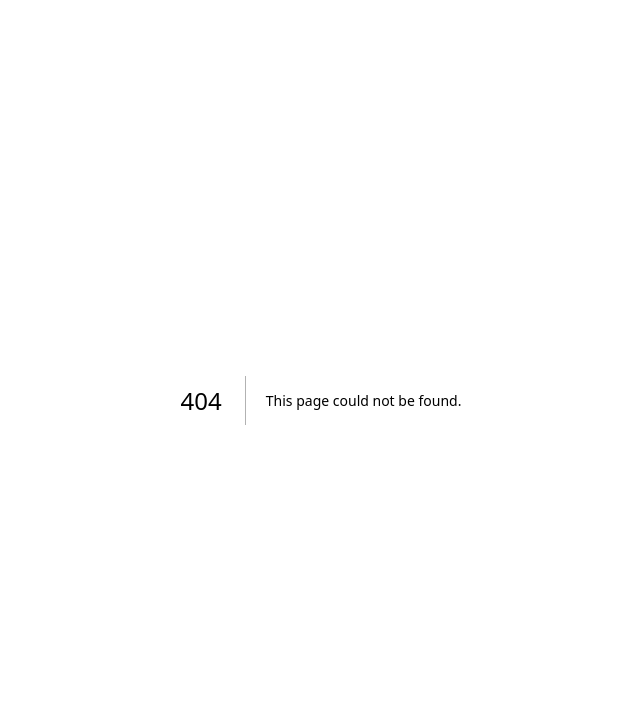
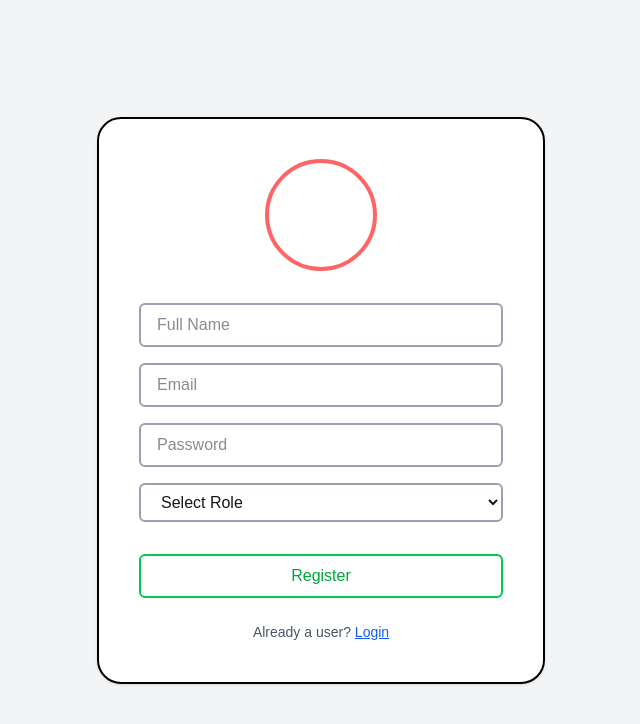
Before and after one commit to KrishBawangade/fleet_flow, a Next.js app in the folder frontend/: page /register in a window 1280 px wide. Before the commit this address had no page. Shown: the top 724 px of the page, without its empty margins (319-959 px from the left). Built offline with nearby package versions, Linux system fonts and the light colour scheme.

Commit message:
Add Authentication page

```diff
--- /dev/null
+++ b/frontend/app/(auth)/login/page.tsx
@@ -0,0 +1,63 @@
+"use client";
+
+import { useRouter } from "next/navigation";
+
+export default function LoginPage() {
+  const router = useRouter();
+
+  return (
+    <div className="min-h-screen bg-gray-100 flex items-center justify-center px-4 py-10">
+
+      {/* LOGIN CARD */}
+      <div className="w-full max-w-md bg-white rounded-3xl border-2 border-black p-10 shadow-sm">
+
+        {/* Red Circle Avatar */}
+        <div className="flex justify-center mb-8">
+          <div className="w-28 h-28 rounded-full border-4 border-red-400"></div>
+        </div>
+
+        {/* Username */}
+        <input
+          type="text"
+          placeholder="Username"
+          className="w-full border-2 border-gray-400 rounded-md px-4 py-2 mb-4 focus:outline-none"
+        />
+
+        {/* Password */}
+        <input
+          type="password"
+          placeholder="Password"
+          className="w-full border-2 border-gray-400 rounded-md px-4 py-2 mb-4 focus:outline-none"
+        />
+
+        {/* Role Dropdown */}
+        <select
+          className="w-full border-2 border-gray-400 rounded-md px-4 py-2 mb-6 focus:outline-none bg-white"
+        >
+          <option value="">Select Role</option>
+          <option value="manager">Fleet Manager</option>
+          <option value="dispatcher">Dispatcher</option>
+          <option value="safety">Safety Officer</option>
+          <option value="finance">Financial Analyst</option>
+        </select>
+
+        {/* Login Button */}
+        <button className="w-full border-2 border-green-500 text-green-600 rounded-md py-2 hover:bg-green-50 transition">
+          Login
+        </button>
+
+        {/* Register Redirect */}
+        <p className="text-sm text-center mt-6 text-gray-600">
+          Not a user?{" "}
+          <span
+            onClick={() => router.push("/register")}
+            className="text-blue-600 cursor-pointer underline"
+          >
+            Register
+          </span>
+        </p>
+      </div>
+
+    </div>
+  );
+}
--- /dev/null
+++ b/frontend/app/(auth)/register/page.tsx
@@ -0,0 +1,72 @@
+"use client";
+
+import { useRouter } from "next/navigation";
+
+export default function RegisterPage() {
+  const router = useRouter();
+
+  return (
+    <div className="min-h-screen bg-gray-100 flex items-center justify-center px-4 py-10">
+
+      {/* REGISTER CARD */}
+      <div className="w-full max-w-md bg-white rounded-3xl border-2 border-black p-10 shadow-sm">
+
+        {/* Red Circle Avatar */}
+        <div className="flex justify-center mb-8">
+          <div className="w-28 h-28 rounded-full border-4 border-red-400"></div>
+        </div>
+
+        {/* Input Fields */}
+        <div className="space-y-4">
+          <input
+            type="text"
+            placeholder="Full Name"
+            className="w-full border-2 border-gray-400 rounded-md px-4 py-2 focus:outline-none"
+          />
+
+          <input
+            type="email"
+            placeholder="Email"
+            className="w-full border-2 border-gray-400 rounded-md px-4 py-2 focus:outline-none"
+          />
+
+          <input
+            type="password"
+            placeholder="Password"
+            className="w-full border-2 border-gray-400 rounded-md px-4 py-2 focus:outline-none"
+          />
+
+          {/* Role Dropdown */}
+          <select
+            className="w-full border-2 border-gray-400 rounded-md px-4 py-2 focus:outline-none bg-white"
+          >
+            <option value="">Select Role</option>
+            <option value="manager">Fleet Manager</option>
+            <option value="dispatcher">Dispatcher</option>
+            <option value="safety">Safety Officer</option>
+            <option value="finance">Financial Analyst</option>
+          </select>
+        </div>
+
+        {/* Register Button */}
+        <div className="mt-8">
+          <button className="w-full border-2 border-green-500 text-green-600 rounded-md py-2 hover:bg-green-50 transition">
+            Register
+          </button>
+        </div>
+
+        {/* Back to Login */}
+        <p className="text-sm text-center mt-6 text-gray-600">
+          Already a user?{" "}
+          <span
+            onClick={() => router.push("/login")}
+            className="text-blue-600 cursor-pointer underline"
+          >
+            Login
+          </span>
+        </p>
+      </div>
+
+    </div>
+  );
+}
```
